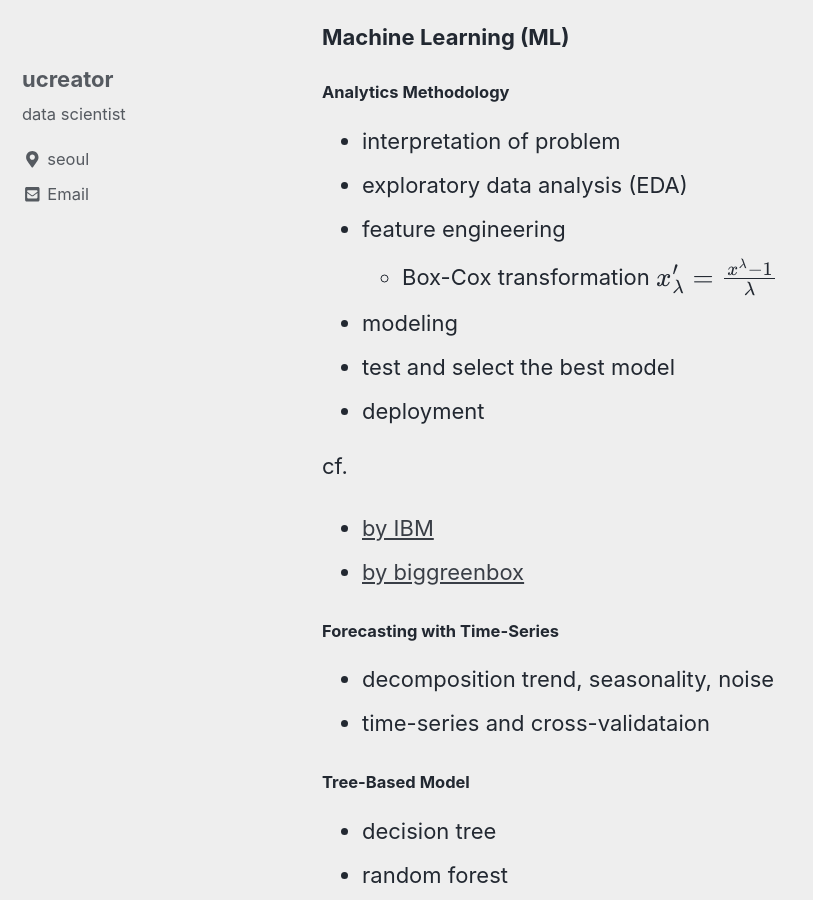
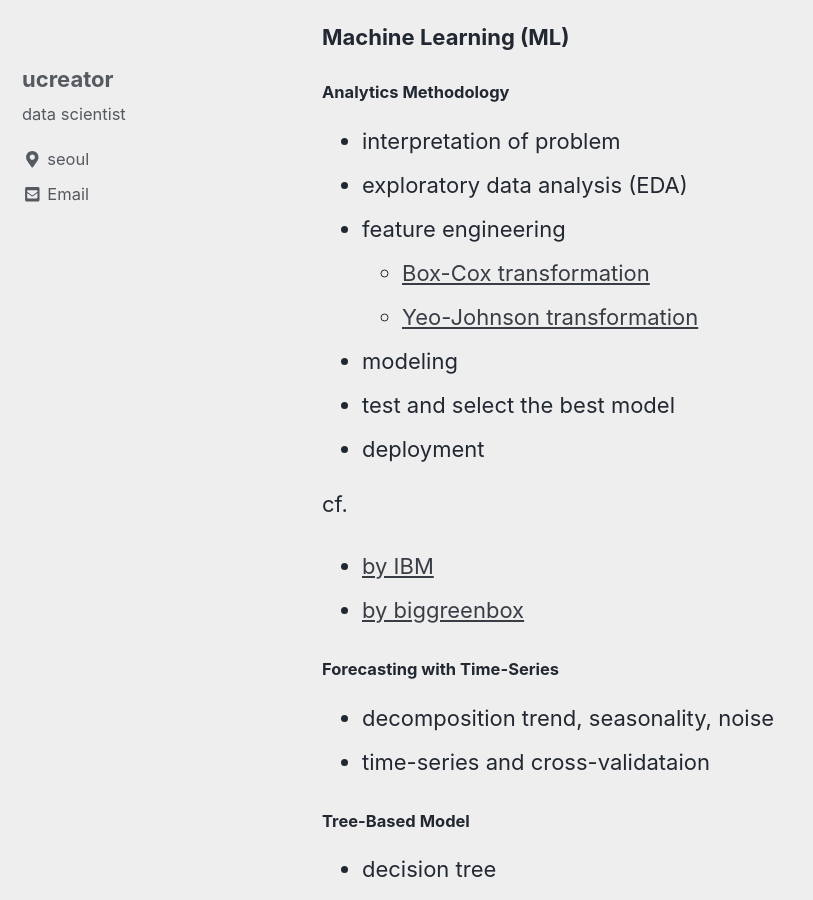
Before and after one commit to ucreator/ucreator.github.io, a Jekyll site: the page built from _posts/2019-01-30-what-i-am-learning.md, in a window 1280 px wide and 900 px high, scrolled down 1300 px. Shown: the whole window, without its empty margins (0-813 px from the left). Built offline with Jekyll 4.4.1, drawn with Linux system fonts in a browser that asks for light colours; cached includes are drawn as plain includes; nearby versions of some CDN libraries; formulas are drawn with MathJax 3.

Commit message:
box-cox links

```diff
--- a/_posts/2019-01-30-what-i-am-learning.md
+++ b/_posts/2019-01-30-what-i-am-learning.md
@@ -38,7 +38,8 @@ cf. [Forecasting: Principles and Practice](https://otexts.com/fpp2/){:target="_b
   * interpretation of problem
   * exploratory data analysis (EDA)
   * feature engineering
-    * Box-Cox transformation $x'_{\lambda} = \frac{x^{\lambda}-1}{\lambda}$
+    * [Box-Cox transformation](/machine-learning/box-cox-transformation/)
+    * [Yeo-Johnson transformation]((/machine-learning/box-cox-transformation/))
   * modeling
   * test and select the best model
   * deployment
```
